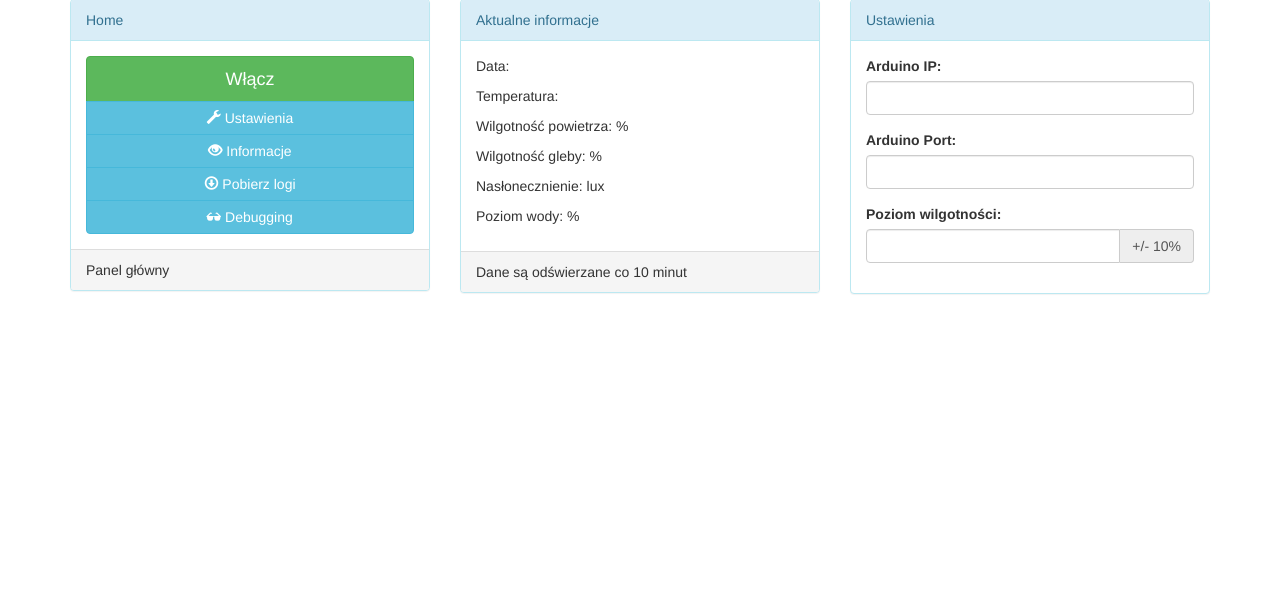
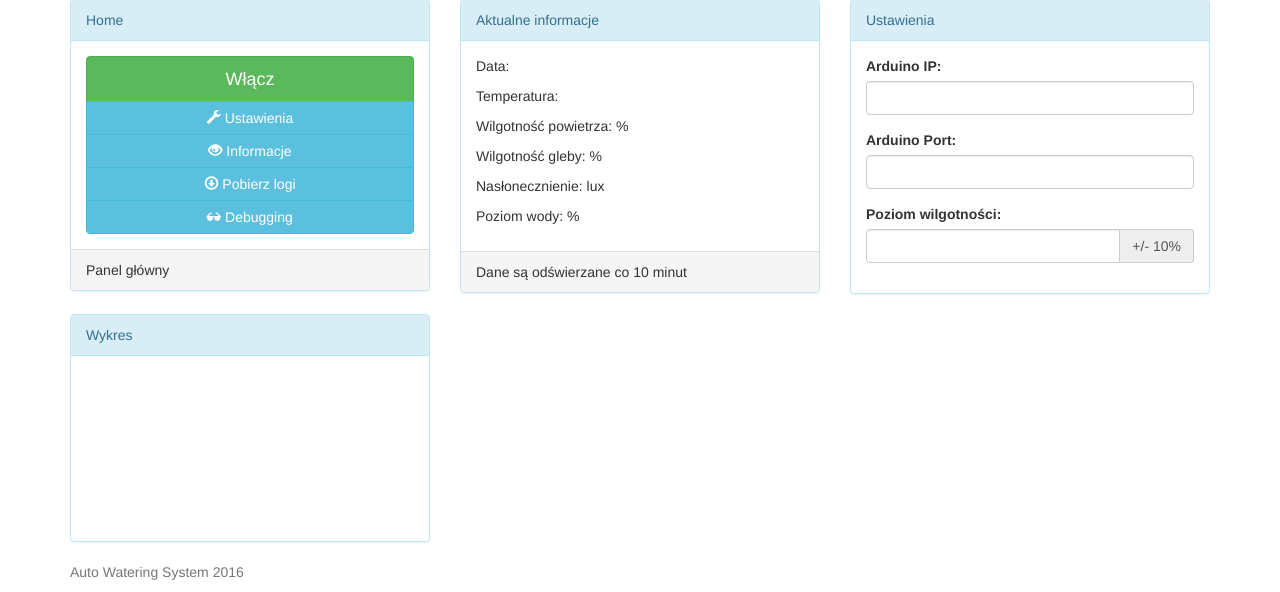
Before and after one commit to Marcin94x/auto-watering, a CodeIgniter app: page /database/index.php/watering/index in a window 1280 px wide. Shown: the part 271-863 px from the top of the page. Before the commit the page ends 565 px from the top, so only its background shows below. Run offline with CodeIgniter, Linux system fonts and the light colour scheme; a map, chart or similar area stays blank; some libraries are stand-ins or nearby versions.

Commit message:
Started drawing charts in the web app. Added comments to watering.ino.

```diff
--- a/www/application/controllers/Watering.php
+++ b/www/application/controllers/Watering.php
@@ -52,6 +52,11 @@
         $this->Watering_model->setLogs($data);
     }
 
+    public function showCurrentData() {
+        $data = $this->Watering_model->getLog();
+        echo json_encode($data);
+    }
+
     public function showData() {
         $data = $this->Watering_model->getLogs();
         echo json_encode($data);
--- a/www/application/models/Watering_model.php
+++ b/www/application/models/Watering_model.php
@@ -33,10 +33,16 @@
         $this->db->update('info', $data);
     }
 
+    public function getLog() {
+        $this->db->order_by('date', 'desc');
+        $query = $this->db->get('logs');
+        return $query->row();
+    }
+
     public function getLogs() {
         $this->db->order_by('date', 'desc');
         $query = $this->db->get('logs');
-        return $query->row();
+        return $query->result_array();
     }
 
     public function setLogs($data) {
--- a/www/application/views/main.php
+++ b/www/application/views/main.php
@@ -13,6 +13,7 @@
 	<link rel="stylesheet" href="<?= base_url("assets/css/bootstrap.min.css"); ?>">
 	<script src="<?= base_url("assets/js/jquery-1.12.3.min.js"); ?>"></script>
 	<script src="<?= base_url("assets/js/bootstrap.min.js"); ?>"></script>
+    <script src="<?= base_url("assets/js/Chart.min.js"); ?>"></script>
     <script>
         $(document).ready(function() {
             var isSettings = true;
@@ -122,7 +123,7 @@
         function updateInfo() {
             $.ajax({
                 dataType: "json",
-                url: "index.php/watering/showdata",
+                url: "index.php/watering/showCurrentdata",
                 success: function(data) {
                     $("#date").html(data.date);
                     $("#temperature").html(data.temperature);
@@ -134,6 +135,7 @@
             });
         }
     </script>
+    <script src="<?= base_url("application/views/draw-chart.js"); ?>"></script>
 </head>
 <body>
     <div class="container">
@@ -205,6 +207,17 @@
                 </div>
             </div>
         </div>
+        <div class="row">
+            <div class="col-xs-12 col-sm-6 col-md-4" id="chart_panel">
+                <div class="panel panel-info">
+                    <div class="panel-heading">Wykres</div>
+                    <div class="panel-body">
+                        <canvas id="chart"></canvas>
+                    </div>
+                </div>
+            </div>
+        </div>
+        <div><p class="text-muted center-block">Auto Watering System 2016</p></div>
     </div>
 </body>
 </html>
```
Also changed, not shown: README.md, 1 other file.
